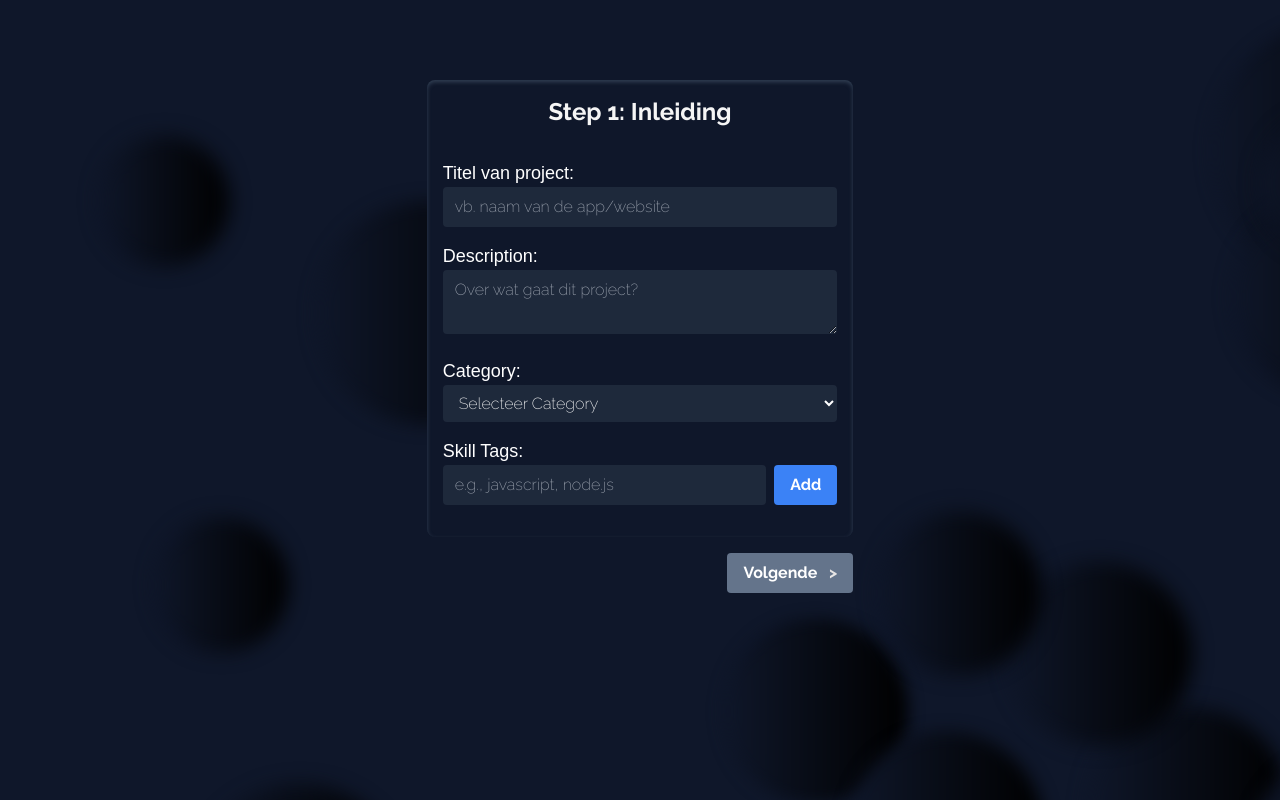
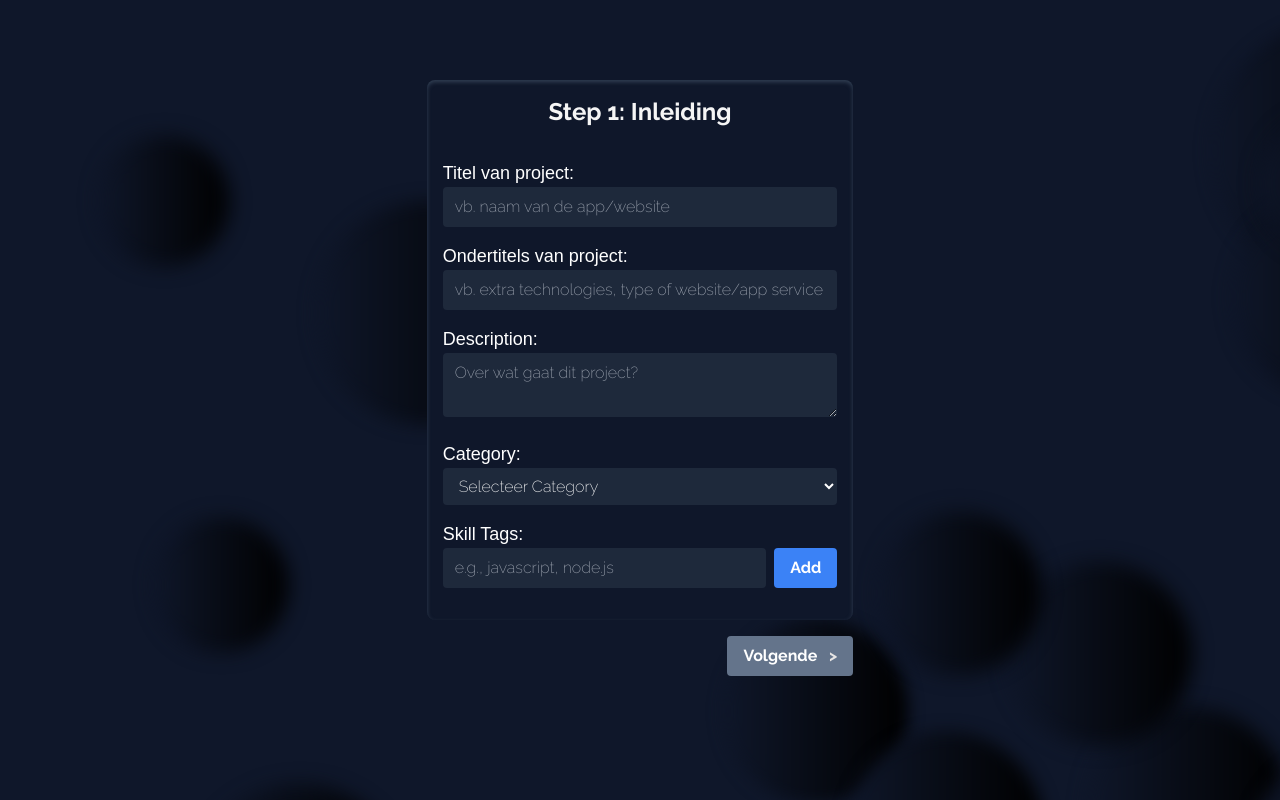
Before and after one commit to JensErven/jenserven-portfolio-website, a Next.js app: page /projects/upload in a window 1280 px wide. Built offline with nearby package versions, Linux system fonts and the light colour scheme.

Commit message:
refactor: projectDetailsOverlay image carousel bg color

```diff
--- a/src/app/projects/upload/page.tsx
+++ b/src/app/projects/upload/page.tsx
@@ -16,6 +16,7 @@ const page = () => {
   const [step, setStep] = useState(1);
   const [formData, setFormData] = useState({
     title: "",
+    subtitle: "",
     description: "",
     category: "",
     skillTags: [],
--- a/src/components/MyProjects-Section/CarouselComponent.tsx
+++ b/src/components/MyProjects-Section/CarouselComponent.tsx
@@ -95,7 +95,7 @@ const CarouselComponent = ({
         {allMedia.map((media: string, index: number) => (
           <div
             key={index}
-            className={`cursor-pointer w-80 flex items-center justify-center rounded-lg ${
+            className={`cursor-pointer w-80 flex items-center justify-center rounded-lg bg-slate-900  bg-opacity-50 ${
               index === currentIndex ? `border-2 ${getBorderColor()}` : ""
             }`}
             onClick={() => setCurrentIndex(index)}
--- a/src/components/MyProjects-Section/ProjectDetailsOverlay.tsx
+++ b/src/components/MyProjects-Section/ProjectDetailsOverlay.tsx
@@ -297,6 +297,7 @@ const ProjectDetailsOverlay = ({
                     </a>
                   </div>
                 </div>
+
                 <div className="flex flex-col gap-2">
                   <div className="flex flex-row items-center gap-2">
                     <div
--- a/src/components/Shared/UnderDevelopment.tsx
+++ b/src/components/Shared/UnderDevelopment.tsx
@@ -3,7 +3,7 @@ import React, { useState } from "react";
 import ButtonHeader from "./ButtonHeader";
 
 const UnderDevelopment = () => {
-  const [isPopupOpen, setIsPopupOpen] = useState(false);
+  const [isPopupOpen, setIsPopupOpen] = useState(true);
 
   const closePopup = () => {
     setIsPopupOpen(false);
--- a/src/components/upload/Step1.tsx
+++ b/src/components/upload/Step1.tsx
@@ -117,6 +117,21 @@ const Step1 = ({
           />
         </div>
         <div className="step-content">
+          <label>
+            <p className="text-white">Ondertitels van project:</p>
+          </label>
+          <input
+            required
+            className="w-full px-3 py-2 text-white bg-slate-800 rounded"
+            placeholder="vb. extra technologies, type of website/app service"
+            type="text"
+            value={formData.subtitle}
+            onChange={(e) =>
+              setFormData({ ...formData, subtitle: e.target.value })
+            }
+          />
+        </div>
+        <div className="step-content">
           <label htmlFor="Previewdescription">
             <p className="text-white capitalize">description:</p>
           </label>
@@ -127,7 +142,6 @@ const Step1 = ({
             placeholder="Over wat gaat dit project?"
             value={formData.description}
             onChange={handleDescriptionChange}
-            maxLength={450}
             id="Previewdescription"
           />
         </div>
```
